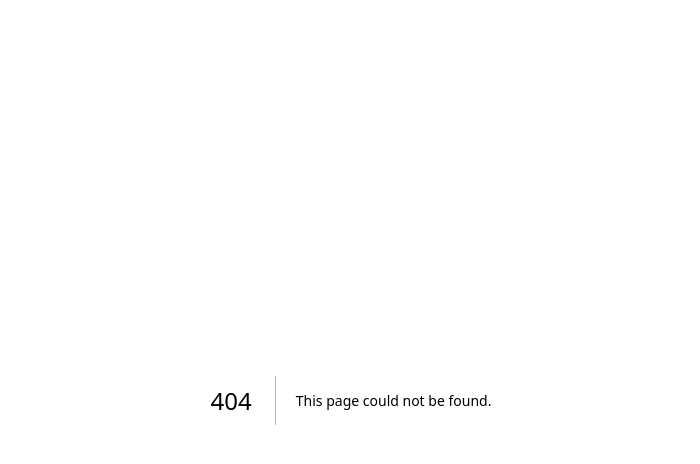
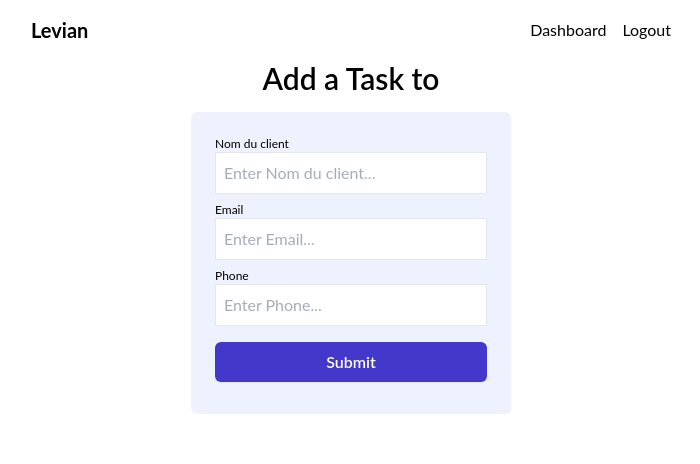
Before and after one commit to erischon/levian-frontend, a Next.js app: page /task/create/1 in a window 1280 px wide. Before the commit this address had no page. Shown: the top 464 px of the page, without its empty margins (289-989 px from the left). Built offline with nearby package versions, Linux system fonts and the light colour scheme; no server answers.

Commit message:
create tasks

```diff
--- a/src/app/(dashboard)/(routes)/dashboard/page.tsx
+++ b/src/app/(dashboard)/(routes)/dashboard/page.tsx
@@ -18,8 +18,6 @@ import useGetProjects from "@/hooks/useGetProjects";
  */
 const DashboardPage = () => {
   const { user } = useSelector((state: any) => state.user);
-
-  console.log(user);
 
   const { data, isLoading } = useGetProjects(user?.id);
 
--- a/src/app/(dashboard)/(routes)/project/[id]/page.tsx
+++ b/src/app/(dashboard)/(routes)/project/[id]/page.tsx
@@ -1,59 +1,44 @@
+"use client";
+
 import Link from "next/link";
-import { use } from "react";
+import useSWR from "swr";
 
 import { GoTasklist } from "react-icons/go";
 import { BsInfoSquare } from "react-icons/bs";
 
-const getProject = async (id: string) => {
-  try {
-    const res = await fetch(
-      `${process.env.NEXT_PUBLIC_API_URI}/api/projects/${id}`,
-      {
-        next: { revalidate: 60 },
-      }
-    );
-
-    return res.json();
-  } catch (err) {
-    console.log(err);
-  }
-};
-const getTasks = async (id: string) => {
-  try {
-    const res = await fetch(
-      `${process.env.NEXT_PUBLIC_API_URI}/api/tasks/${id}`,
-      {
-        next: { revalidate: 10 },
-      }
-    );
-
-    return res.json();
-  } catch (err) {
-    console.log(err);
-  }
-};
+const fetcher = (args: any) => fetch(args).then((res) => res.json());
 
 /**
  * @description ProjectDetailPage component, used to display details of a project
  * @version 1.0.0
- * @returns {JSX.Element}
  */
-const ProjectDetailPage = ({
-  params,
-}: {
-  params: { id: string };
-}): JSX.Element => {
-  const project = use(getProject(params.id));
-  const tasks = use(getTasks(params.id));
+const ProjectDetailPage = ({ params }: { params: { id: string } }) => {
+  const {
+    data: projectData,
+    error: projectError,
+    isLoading: projectIsLoading,
+  } = useSWR(
+    `${process.env.NEXT_PUBLIC_API_URI}/api/projects/project/${params?.id}`,
+    fetcher
+  );
 
-  const startDate = new Date(project.startDate).toLocaleDateString();
+  const {
+    data: taskData,
+    error: taskError,
+    isLoading: taskIsLoading,
+  } = useSWR(
+    `${process.env.NEXT_PUBLIC_API_URI}/api/tasks/project/${projectData?._id}`,
+    fetcher
+  );
+
+  const startDate = new Date(projectData?.startDate).toLocaleDateString();
 
   return (
     <>
       <div>
         <section className="flex flex-col my-8">
           <div className="flex justify-between items-center">
-            <h1 className="text-2xl font-semibold mb-4">{project?.name}</h1>
+            <h1 className="text-2xl font-semibold mb-4">{projectData?.name}</h1>
 
             <div className="border border-indigo-200 py-1 px-3 rounded-md shadow-sm text-sm">
               <Link href="/">Update project</Link>
@@ -61,7 +46,7 @@ const ProjectDetailPage = ({
           </div>
 
           <p className="text-sm pl-4 border-l-4 border-indigo-300">
-            {project?.description}
+            {projectData?.description}
           </p>
         </section>
 
@@ -79,12 +64,14 @@ const ProjectDetailPage = ({
             <p className="sm:border-r-2 border-indigo-300 sm:pr-4">
               Status :{" "}
               <span className="font-semibold tracking-wider">
-                {project?.status}
+                {projectData?.status}
               </span>
             </p>
             <p className="">
               Assignee :{" "}
-              <span className="font-semibold tracking-wider">Le user</span>
+              <span className="font-semibold tracking-wider">
+                {projectData?.user?.name}
+              </span>
             </p>
           </div>
         </section>
@@ -97,13 +84,13 @@ const ProjectDetailPage = ({
             </h2>
 
             <div className="border border-indigo-200 py-1 px-3 rounded-md shadow-sm text-sm">
-              <Link href="/">Add Task</Link>
+              <Link href={`/task/create/${projectData?._id}`}>Add Task</Link>
             </div>
           </div>
 
           <ul className="mt-4">
-            {tasks?.map((task: any) => (
-              <li key={task.id} className="flex justify-between">
+            {taskData?.map((task: any) => (
+              <li key={task._id} className="flex justify-between">
                 <span>{task.name}</span>
                 <span>{task.user.name}</span>
                 <span>{task.status}</span>
--- /dev/null
+++ b/src/app/(dashboard)/(routes)/task/create/[id]/page.tsx
@@ -0,0 +1,41 @@
+"use client";
+
+import useSWR from "swr";
+
+import { CreateTaskForm } from "@/components/ProjectForm/";
+
+const fetcher = (args: any) => fetch(args).then((res) => res.json());
+
+/**
+ * @description CreateTaskPage component, used to create a new task
+ * @version 1.0.0
+ */
+function CreateTaskPage({ params }: { params: { id: string } }) {
+  const {
+    data: projectData,
+    error: projectError,
+    isLoading: projectIsLoading,
+  } = useSWR(
+    `${process.env.NEXT_PUBLIC_API_URI}/api/projects/project/${params?.id}`,
+    fetcher
+  );
+
+  console.log("====== projectData", projectData);
+
+  return (
+    <>
+      <main className="w-[90%] sm:w-1/2 mx-auto">
+        <h1 className="flex flex-col text-3xl font-semibold text-center mb-4">
+          Add a Task to
+          <span className="font-medium">{projectData?.name}</span>
+        </h1>
+
+        <CreateTaskForm
+          projectId={projectData?._id}
+          userId={projectData?.user?._id}
+        />
+      </main>
+    </>
+  );
+}
+export default CreateTaskPage;
--- a/src/components/CardProject.tsx
+++ b/src/components/CardProject.tsx
@@ -13,9 +13,8 @@ interface ProjectProps {
 /**
  * @description Component CardProject, card of a project
  * @version 1.0.0
- * @returns {JSX.Element}
  */
-const CardProject: React.FC<ProjectProps> = ({ project }): JSX.Element => {
+const CardProject: React.FC<ProjectProps> = ({ project }) => {
   return (
     <>
       <div className="flex flex-col gap-2 shadow-md p-4">
--- /dev/null
+++ b/src/components/ProjectForm/CreateTaskForm.tsx
@@ -0,0 +1,84 @@
+"use client";
+
+import { useRouter } from "next/navigation";
+import { useForm } from "react-hook-form";
+
+import FormRow from "./FormRow";
+import Button from "../Button";
+
+/**
+ * @description CreateTaskForm component, used to create a new task
+ * @version 1.0.0
+ */
+function CreateTaskForm({
+  projectId,
+  userId,
+}: {
+  projectId: string;
+  userId: string;
+}) {
+  const form = useForm();
+  const router = useRouter();
+
+  const { register, control, handleSubmit, formState } = form;
+  const { errors } = formState;
+
+  const onSubmit = async (data: any) => {
+    data.project = projectId;
+    data.user = userId;
+
+    try {
+      await fetch(`${process.env.NEXT_PUBLIC_API_URI}/api/tasks/`, {
+        method: "POST",
+        headers: {
+          "Content-Type": "application/json",
+        },
+        body: JSON.stringify(data),
+      });
+
+      form.reset();
+    } catch (error) {
+      console.log("", error);
+    }
+  };
+
+  return (
+    <>
+      <form
+        className="flex flex-col w-full sm:max-w-xl px-6 py-6 mx-auto mb-6 bg-indigo-50 rounded-md"
+        onSubmit={handleSubmit(onSubmit)}
+      >
+        <FormRow
+          label="Nom du client"
+          type="text"
+          name="name"
+          register={register}
+          required={{ value: true, message: "Name is required" }}
+          errors={errors}
+        />
+
+        <FormRow
+          label="Email"
+          type="email"
+          name="email"
+          register={register}
+          required={{ value: true, message: "Email is required" }}
+          errors={errors}
+        />
+
+        <FormRow
+          label="Phone"
+          type="text"
+          name="phone"
+          register={register}
+          required={{ value: true, message: "Phone is required" }}
+          errors={errors}
+        />
+
+        <Button>Submit</Button>
+      </form>
+    </>
+  );
+}
+
+export default CreateTaskForm;
--- a/src/components/ProjectForm/index.tsx
+++ b/src/components/ProjectForm/index.tsx
@@ -1,4 +1,5 @@
 import CreateProjectForm from "./CreateProjectForm";
-import CreateCustomerForm from "./CreateCustomerFom";
+import CreateCustomerForm from "./CreateCustomerForm";
+import CreateTaskForm from "./CreateTaskForm";
 
-export { CreateProjectForm, CreateCustomerForm };
+export { CreateProjectForm, CreateCustomerForm, CreateTaskForm };
```
Also changed, not shown: src/app/(dashboard)/(routes)/project/create/[id]/page.tsx (renamed from src/app/(dashboard)/(routes)/project/create/page.tsx), src/components/ProjectForm/CreateCustomerForm.tsx (renamed from src/components/ProjectForm/CreateCustomerFom.tsx).
